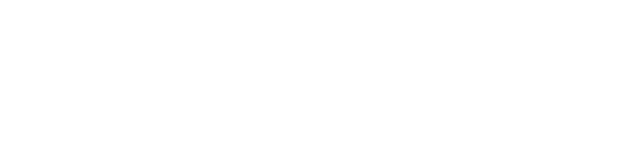
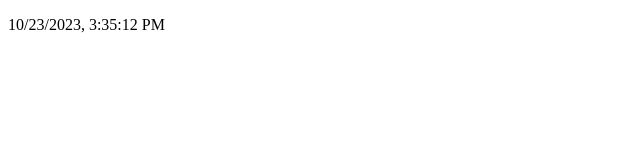
Before and after one commit to acciojob/clock-prithvirajbarad, a website: page main.html in a window 1280 px wide. Shown: the whole page, without its empty margins (0-640 px from the left). Drawn offline with Linux system fonts and the light colour scheme.

Commit message:
created a submission

```diff
--- a/main.html
+++ b/main.html
@@ -7,6 +7,7 @@
 </head>
 
 <body>
+	<p id = "timer"></p>
 	<!-- the entire body must be written by student -->
     <script type="text/javascript" src="./script.js">
 </script>
--- a/script.js
+++ b/script.js
@@ -1 +1,18 @@
 //your JS code here. If required.
+//your JS code here. If required.
+function liveTime() {
+    let date = new Date();
+    let day = date.getDate();
+    let month = date.getMonth() + 1;
+    let year = date.getFullYear();
+    let time = date.toLocaleTimeString('en-US', { hour: 'numeric', minute: 'numeric', second: 'numeric', hour12: true });
+    let currentDate = `${month}/${day}/${year}`;
+    document.getElementById("timer").textContent = currentDate + ', ' + time;
+}
+
+function startTimer() {
+    liveTime();
+    setInterval(liveTime, 1000);
+}
+
+window.addEventListener('load', startTimer);
```
